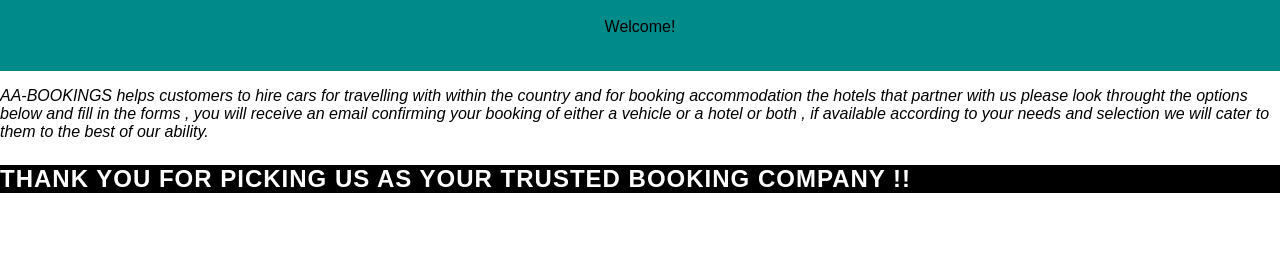
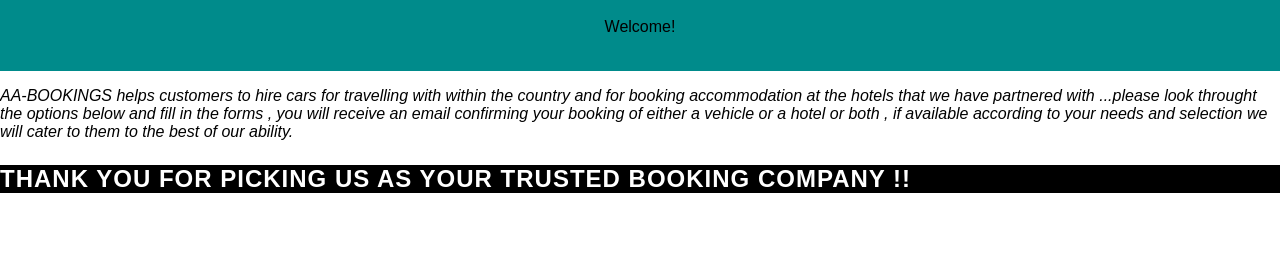
Before and after one commit to maggie4M/AA-BOOKINGS, a plain HTML site: page index.html in a window 1280 px wide. Shown: the part 121-383 px from the top of the page. Drawn offline with Linux system fonts and the light colour scheme.

Commit message:
assignment

```diff
--- a/index.html
+++ b/index.html
@@ -13,7 +13,7 @@
         <h4 id="Welcome">Welcome!</h4>
     </header>
     <section>
-    <p id="Description">AA-BOOKINGS helps customers to hire cars for travelling with within the country and for booking accommodation the hotels that partner with us please look throught the options below and fill in the forms , you will receive an email confirming your booking of either a vehicle or a hotel or both , if available according to your needs and selection we will cater to them to the best of our ability. </p>
+    <p id="Description">AA-BOOKINGS helps customers to hire cars for travelling with within the country and for booking accommodation at the hotels that we have partnered with ...please look throught the options below and fill in the forms , you will receive an email confirming your booking of either a vehicle or a hotel or both , if available according to your needs and selection we will cater to them to the best of our ability. </p>
     <p id="thank">THANK YOU FOR PICKING US AS YOUR TRUSTED BOOKING COMPANY !! </p>
 </section>
     <main id="main">
```
